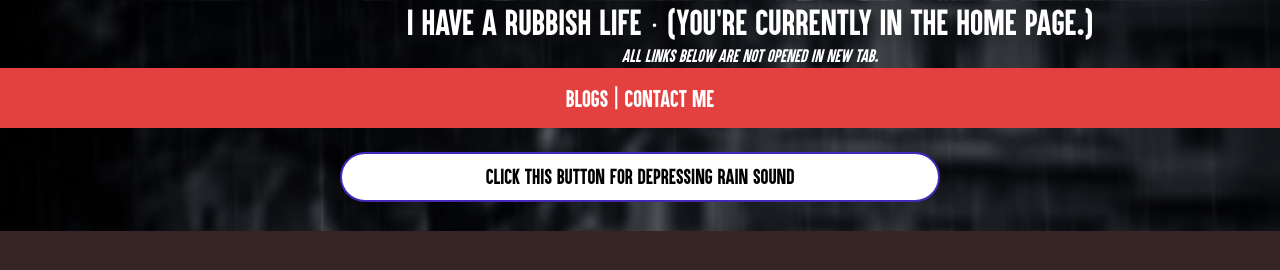
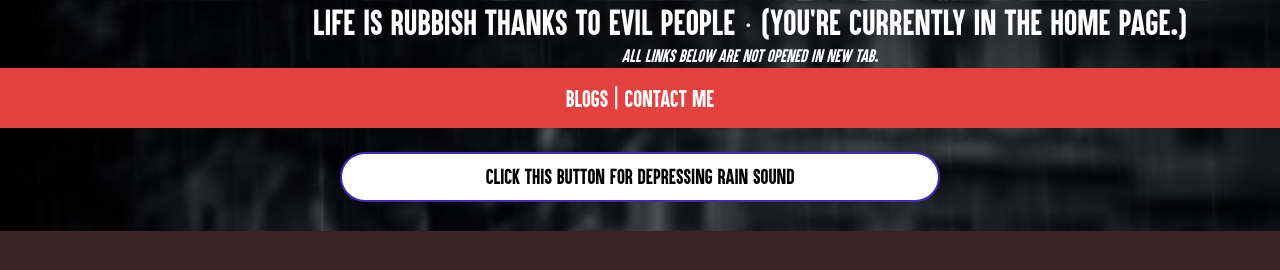
Before and after one commit to AlfarooqAlmenghawi/mental-health-website, a plain HTML site: page index.html in a window 1280 px wide. Shown: the top 270 px of the page. Drawn offline with nearby package versions, Linux system fonts and the light colour scheme; a web font is replaced by a local one.

Commit message:
Add files via upload

```diff
--- a/index.html
+++ b/index.html
@@ -23,7 +23,7 @@
 <body>
 
 <p class="title-of-site">
-  I have a rubbish life &#183; (You're currently in the home page.)
+  Life is rubbish thanks to evil people &#183; (You're currently in the home page.)
 </p>
 
 <p class="site-header">
```
